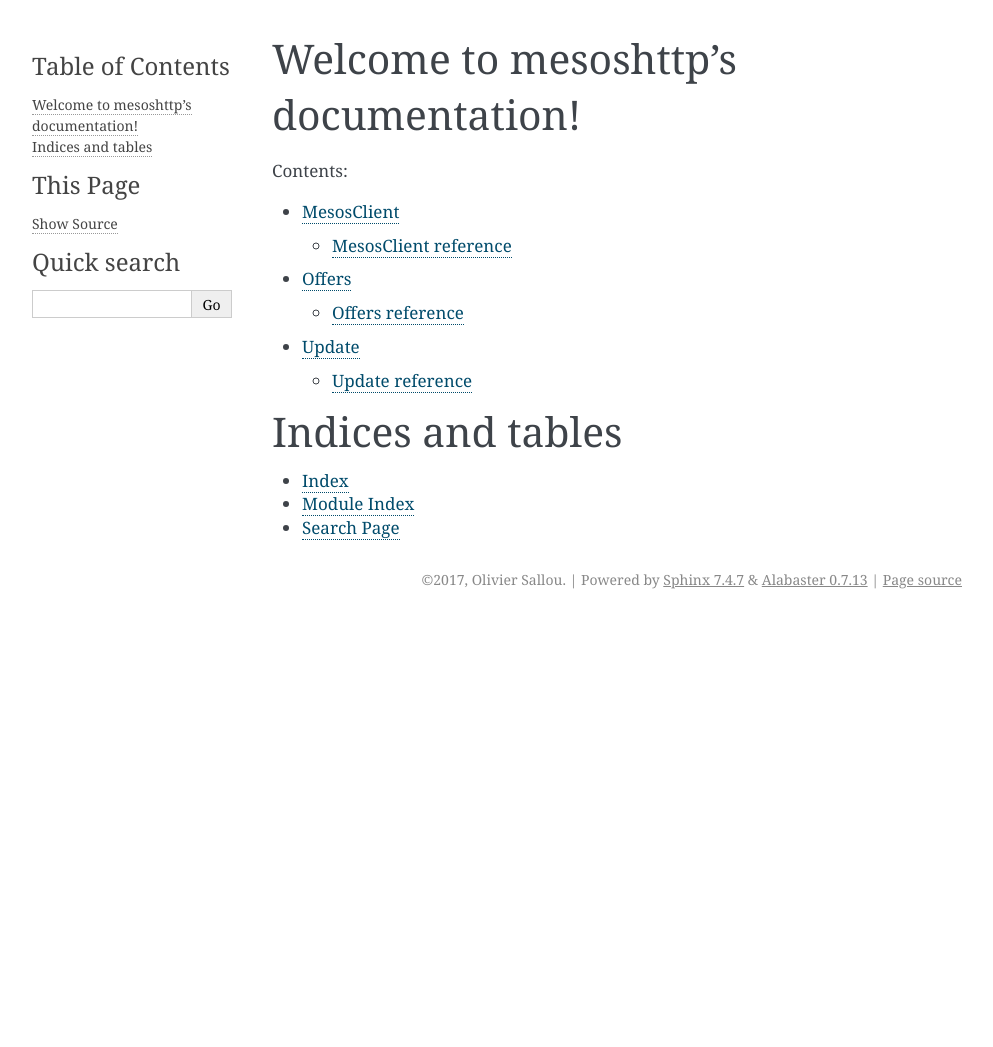
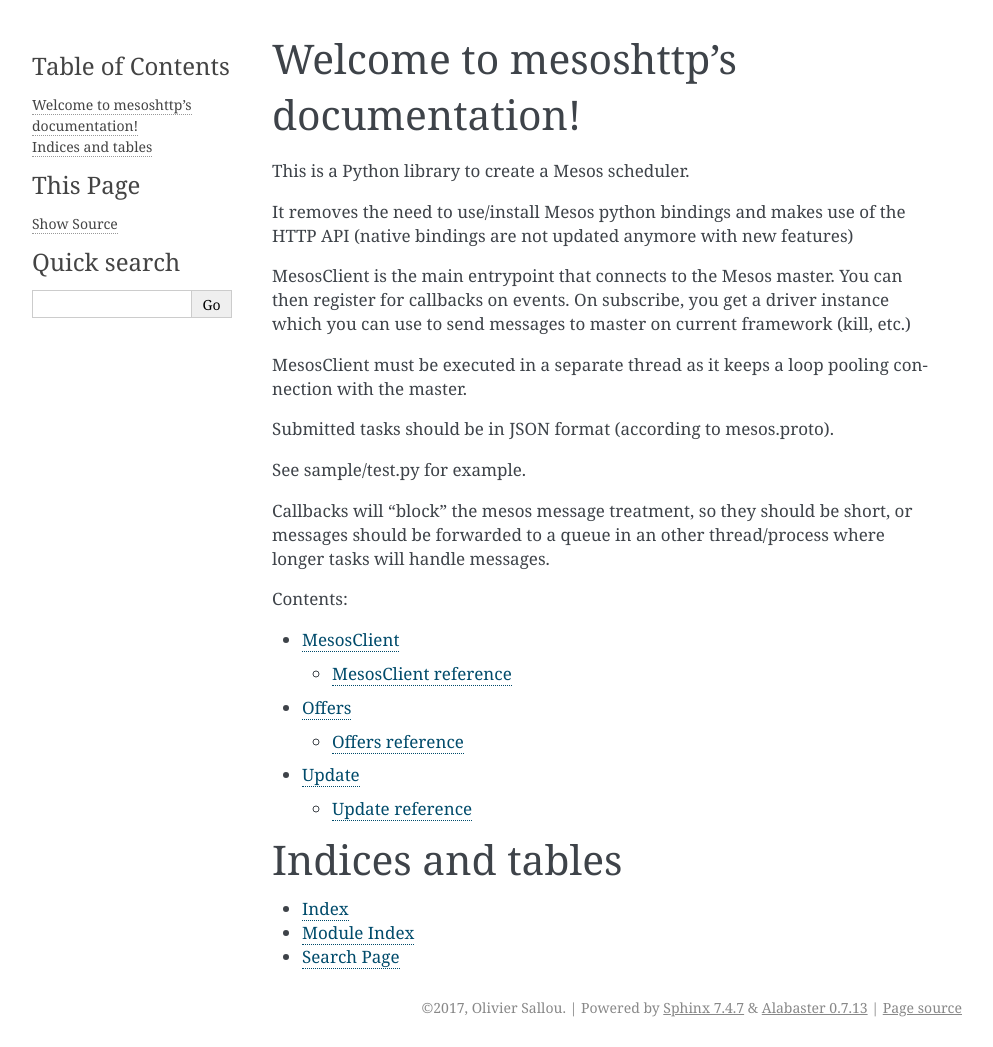
Before and after one commit to osallou/python-mesos-http, a Sphinx documentation site: the page built from docs/index.rst, in a window 1280 px wide. Shown: the whole page, without its empty margins (148-1141 px from the left). Built offline with Sphinx 7.4.7, drawn with Linux system fonts in a browser that asks for light colours; before the commit the page ends 900 px from its top, so only the background shows below that.

Commit message:
update documentation and pep8

```diff
--- a/docs/index.rst
+++ b/docs/index.rst
@@ -5,6 +5,22 @@
 
 Welcome to mesoshttp's documentation!
 =====================================
+
+This is a Python library to create a Mesos scheduler.
+
+It removes the need to use/install Mesos python bindings and makes use of the HTTP API (native bindings are not updated anymore with new features)
+
+MesosClient is the main entrypoint that connects to the Mesos master. You can then register for callbacks on events.
+On subscribe, you get a driver instance which you can use to send messages to master on current framework (kill, etc.)
+
+MesosClient must be executed in a separate thread as it keeps a loop pooling connection with the master.
+
+Submitted tasks should be in JSON format (according to mesos.proto).
+
+See sample/test.py for example.
+
+Callbacks will "block" the mesos message treatment, so they should be short, or messages should be forwarded to a queue in an other thread/process where longer tasks will handle messages.
+
 
 Contents:
 
```
Also changed, not shown: README.md (+1 -1 lines), 1 other file.
